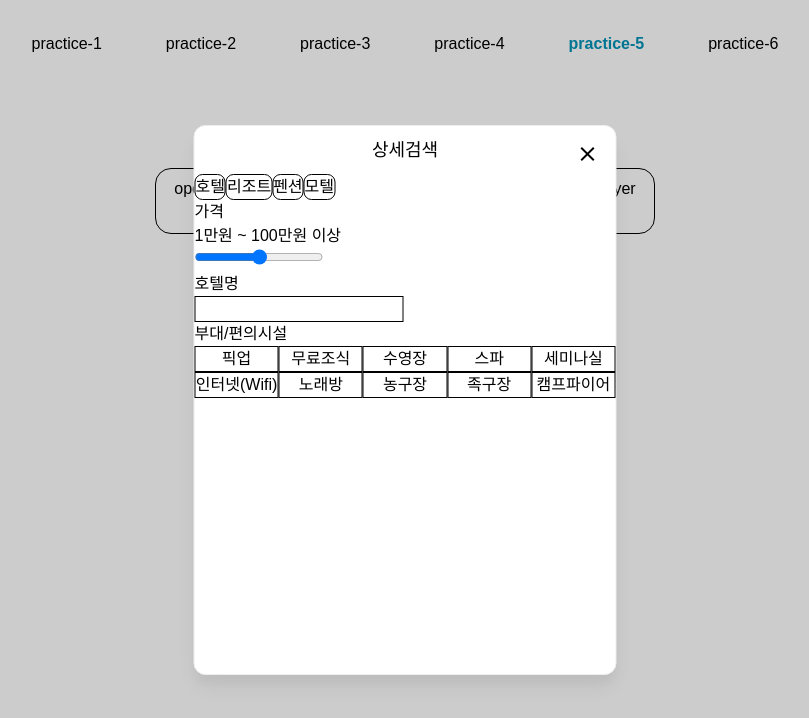
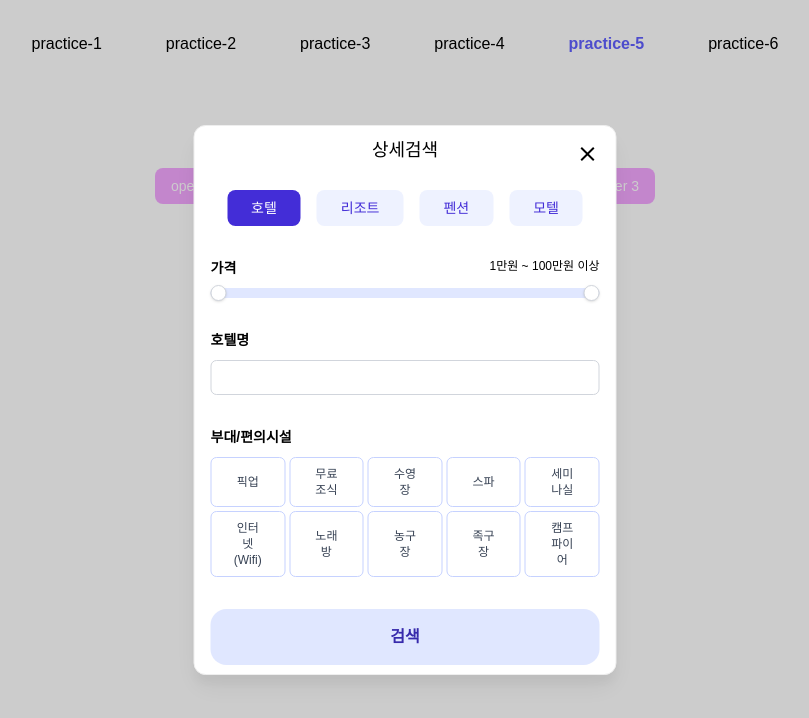
Before and after one commit to rinrinhye/study2, a React (Vite) app: page /tab5 in a window 1280 px wide. Both pictures are taken after a click on the button "open layer 1". Shown: the top 718 px of the page, without its empty margins (235-1044 px from the left). Built offline with nearby package versions, Linux system fonts and the light colour scheme.

Commit message:
스터디 정리

```diff
--- a/src/components/Common/Button.jsx
+++ b/src/components/Common/Button.jsx
@@ -1,12 +1,12 @@
 const Button = ({ id, onClick, text, ref, isExpanded, ariaControls }) => {
   return (
     <button
-			className='px-4 py-2 rounded-2xl border-1'
-			type='button'
+      className="btn bg-fuchsia-300 text-white"
+      type="button"
       ref={ref}
       onClick={onClick}
       id={id}
-			aria-haspopup='dialog'
+      aria-haspopup="dialog"
       aria-expanded={isExpanded}
       aria-controls={ariaControls}
     >
--- /dev/null
+++ b/src/components/Common/InputRange.jsx
@@ -0,0 +1,97 @@
+const InputRange = ({
+  min = 1,
+  max = 100,
+  value,
+  step = 1,
+  name,
+  onChange,
+}) => {
+  const { low, high } = value;
+
+  const span = max - min || 1;
+  const lowPct = ((low - min) / span) * 100;
+  const highPct = ((high - min) / span) * 100;
+
+  const changeLow = (e) => {
+    const raw = Number(e.target.value);
+    onChange({ low: Math.min(raw, high), high });
+  };
+
+  const changeHigh = (e) => {
+    const raw = Number(e.target.value);
+    onChange({ low, high: Math.max(raw, low) });
+  };
+
+  return (
+    <div className="relative h-2.5 select-none">
+      <div
+        className={`absolute inset-x-0 top-1/2 -translate-y-1/2 rounded-full h-full bg-gray-100`}
+      />
+      <div
+        className={`absolute top-1/2 -translate-y-1/2 h-full rounded-full pointer-events-none bg-indigo-100`}
+        style={{
+          left: `${lowPct}%`,
+          width: `${Math.max(highPct - lowPct, 0)}%`,
+        }}
+      />
+      {/* low range */}
+      <input
+        name={name}
+        type="range"
+        min={min}
+        max={max}
+        step={step}
+        value={low}
+        onChange={changeLow}
+        className={rangeBaseClasses(8)}
+        aria-label="Minimum value"
+      />
+      {/* high range */}
+      <input
+        name={name}
+        type="range"
+        min={min}
+        max={max}
+        step={step}
+        value={high}
+        onChange={changeHigh}
+        className={rangeBaseClasses(8)}
+        aria-label="Maximum value"
+      />
+    </div>
+  );
+};
+
+export default InputRange;
+
+function rangeBaseClasses(trackHeight) {
+  return [
+    "absolute inset-0 w-full appearance-none bg-transparent",
+    "pointer-events-none", // thumb만 이벤트 받도록
+    // WebKit Thumb
+    "[&::-webkit-slider-thumb]:appearance-none",
+    "[&::-webkit-slider-thumb]:h-4 [&::-webkit-slider-thumb]:w-4",
+    "[&::-webkit-slider-thumb]:rounded-full",
+    "[&::-webkit-slider-thumb]:bg-white",
+    "[&::-webkit-slider-thumb]:border [&::-webkit-slider-thumb]:border-gray-300",
+    "[&::-webkit-slider-thumb]:shadow",
+    "[&::-webkit-slider-thumb]:transition",
+    "[&::-webkit-slider-thumb]:pointer-events-auto",
+    "focus:[&::-webkit-slider-thumb]:ring-4 focus:[&::-webkit-slider-thumb]:ring-blue-400/40",
+    "hover:[&::-webkit-slider-thumb]:scale-105",
+    // Firefox Thumb
+    "[&::-moz-range-thumb]:h-4 [&::-moz-range-thumb]:w-4",
+    "[&::-moz-range-thumb]:rounded-full",
+    "[&::-moz-range-thumb]:bg-white",
+    "[&::-moz-range-thumb]:border [&::-moz-range-thumb]:border-gray-300",
+    "[&::-moz-range-thumb]:shadow",
+    "[&::-moz-range-thumb]:transition",
+    "[&::-moz-range-thumb]:pointer-events-auto",
+    "focus:[&::-moz-range-thumb]:ring-4 focus:[&::-moz-range-thumb]:ring-blue-400/40",
+    "hover:[&::-moz-range-thumb]:scale-105",
+    // Firefox Track 투명화
+    "[&::-moz-range-track]:bg-transparent [&::-moz-range-track]:border-none",
+    // Height 맞추기 (Firefox에서 필요시)
+    `h-[${trackHeight}px]`,
+  ].join(" ");
+}
--- a/src/components/Header/Header.jsx
+++ b/src/components/Header/Header.jsx
@@ -18,8 +18,8 @@ export default function Header() {
             to={tab.params}
             key={index}
             className={({ isActive }) =>
-              `px-8 py-6 ${
-                isActive ? "font-bold text-cyan-600" : "font-medium"
+              `px-8 py-6  hover:text-indigo-500 transition-colors duration-300 ease-in-out ${
+                isActive ? "font-bold text-indigo-500 " : "font-medium"
               }`
             }
           >
--- a/src/components/Layer/LayerCoupon.jsx
+++ b/src/components/Layer/LayerCoupon.jsx
@@ -74,7 +74,7 @@ const LayerCoupon = ({ modal }) => {
       className={` bg-green-50`}
       id="layer-coupon"
     >
-      <div className="px-6">
+      <div className="px-6 pt-6">
         <div>
           <p className="mb-2 text-sm">G마켓 쿠폰</p>
           <div className="flex flex-col gap-2">
--- a/src/components/Layer/LayerSearch.jsx
+++ b/src/components/Layer/LayerSearch.jsx
@@ -1,9 +1,11 @@
+import { useState } from "react";
 import LayerContainer from "../Common/LayerContainer";
+import InputRange from "../Common/InputRange";
 
 const accommodations = ["호텔", "리조트", "펜션", "모텔"];
-const amenities = [
+const amenitiesName = [
   "픽업",
-  "무료조식",
+  "무료 조식",
   "수영장",
   "스파",
   "세미나실",
@@ -11,39 +13,110 @@ const amenities = [
   "노래방",
   "농구장",
   "족구장",
-  "캠프파이어",
+  "캠프 파이어",
 ];
 
+const Title = ({ text }) => {
+  return <p className="text-sm mb-2.5 font-semibold">{text}</p>;
+};
+
 const LayerSearch = ({ onClose }) => {
+  const [filter, setFilter] = useState({
+    category: accommodations[0],
+    priceRange: { low: 1, high: 100 },
+    keywords: "",
+    amenities: new Set(),
+  });
+
+  const { category, priceRange, keywords, amenities } = filter;
+
+  const selectCategory = (cat) => {
+    setFilter((prev) => ({ ...prev, category: cat }));
+  };
+
+  const updateKeywords = (e) => {
+    setFilter((prev) => ({ ...prev, keywords: e.target.value }));
+  };
+
+  const updatePrice = (next) => {
+    setFilter((prev) => ({ ...prev, priceRange: next }));
+  };
+
+  function toggleAmenity(label) {
+    setFilter((prev) => {
+      const next = new Set(prev.amenities); // 복사 (React 불변성)
+      next.has(label) ? next.delete(label) : next.add(label);
+      return { ...prev, amenities: next };
+    });
+  }
+
   return (
     <LayerContainer id={"search-"} title={"상세검색"} onClose={onClose}>
-      <div className="h-[500px]">
-        <div>
+      <div className="relative h-[500px] p-4 flex flex-col gap-8">
+        <div className="flex justify-center gap-4">
           {accommodations.map((btn, i) => (
-            <button key={i} type="button" className="border rounded-lg">
+            <button
+              onClick={() => selectCategory(btn)}
+              key={i}
+              type="button"
+              className={`btn px-6 hover:bg-indigo-100 active:bg-indigo-200 focus-visible:ring-indigo-400 ${
+                btn === category
+                  ? "bg-indigo-700 text-white active:bg-indigo-800 hover:bg-indigo-800"
+                  : " bg-indigo-50 text-indigo-700 active:bg-indigo-200 hover:bg-indigo-100"
+              }`}
+            >
               {btn}
             </button>
           ))}
         </div>
-        <div>
-          <p>가격</p>
-          <p>1만원 ~ 100만원 이상</p>
-          <input type="range" name="" id="" />
+        <div className="relative">
+          <Title text={"가격"} />
+          <p className="absolute top-0 right-0 text-xs">
+            {priceRange.low}만원 ~ {priceRange.high}만원
+            {priceRange.high === 100 ? " 이상" : " 이하"}
+          </p>
+          <InputRange
+            min={1}
+            max={100}
+            value={priceRange}
+            onChange={updatePrice}
+          />
         </div>
         <div>
-          <p>호텔명</p>
-          <input type="text" className="border" />
+          <Title text={`${category}명`} />
+          <input
+            type="text"
+            className="w-full px-[10px] py-[6px] text-[14px] border border-gray-300 rounded-[6px] bg-white outline-none transition-[border-color,box-shadow] duration-150 placeholder:text-gray-400 focus:border-indigo-500 focus:shadow-[0_0_0_3px_rgba(99,102,241,0.3)]"
+            onChange={updateKeywords}
+          />
         </div>
         <div>
-          <p>부대/편의시설</p>
-          <div className="grid grid-cols-5">
-            {amenities.map((item, i) => (
-              <button type="button" className="border" key={i}>
+          <Title text={"부대/편의시설"} />
+          <div className="grid grid-cols-5 gap-1">
+            {amenitiesName.map((item, i) => (
+              <button
+                type="button"
+                className={`px-5 py-2 text-xs font-medium rounded-md border transition-colors
+      focus:outline-none focus-visible:ring focus-visible:ring-indigo-400/50
+      ${
+        amenities.has(item)
+          ? "bg-indigo-500 text-white border-indigo-500 hover:bg-indigo-500/90"
+          : "bg-white text-gray-700 border-indigo-200 hover:border-indigo-300 hover:bg-indigo-50 active:bg-indigo-100"
+      }`}
+                key={i}
+                onClick={() => toggleAmenity(item)}
+              >
                 {item}
               </button>
             ))}
           </div>
         </div>
+        <button
+          type="button"
+          className="p-4 bg-indigo-100 rounded-2xl text-indigo-800 font-semibold"
+        >
+          검색
+        </button>
       </div>
     </LayerContainer>
   );
--- a/src/styles/tailwind.css
+++ b/src/styles/tailwind.css
@@ -1,9 +1,9 @@
 @import "tailwindcss";
 
 @layer base {
-	html {
-		font-family: "Pretendard", sans-serif;
-	}
+  html {
+    font-family: "Pretendard", sans-serif;
+  }
 }
 
 img,
@@ -14,9 +14,21 @@ audio,
 iframe,
 embed,
 object {
-	vertical-align: baseline;
+  vertical-align: baseline;
 }
 
 button {
-	@apply cursor-pointer;
+  @apply cursor-pointer;
 }
+
+@layer components {
+  .btn {
+    @apply inline-flex items-center justify-center gap-2
+           px-4 py-2 rounded-lg
+           text-sm font-medium
+           select-none
+           transition-colors
+           focus-visible:outline-none focus-visible:ring-2 focus-visible:ring-offset-2
+           disabled:opacity-50 disabled:cursor-not-allowed;
+  }
+}
```
Also changed, not shown: 1 other file (tests, documents, lock files or other folders). Lines whose indentation alone changed are shown as unchanged.
